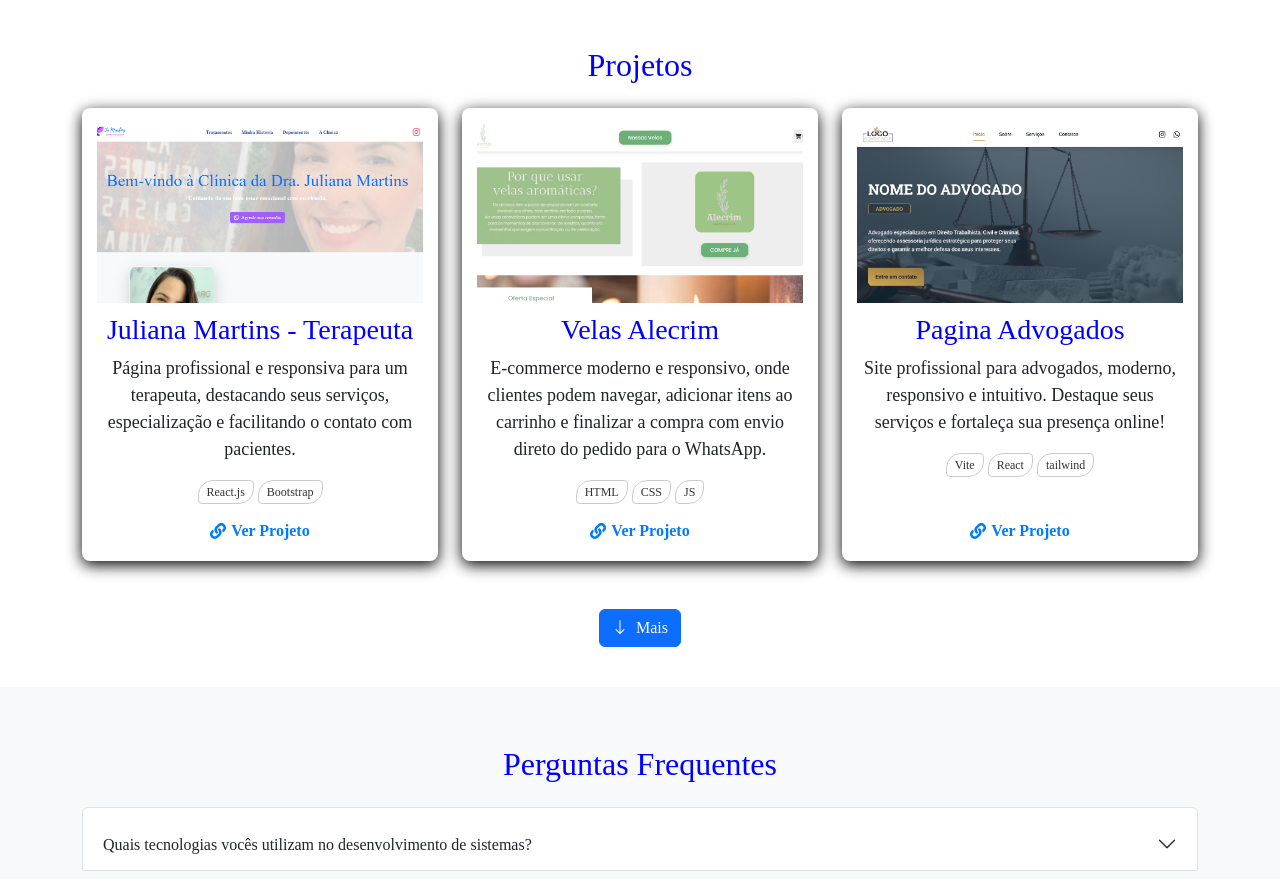
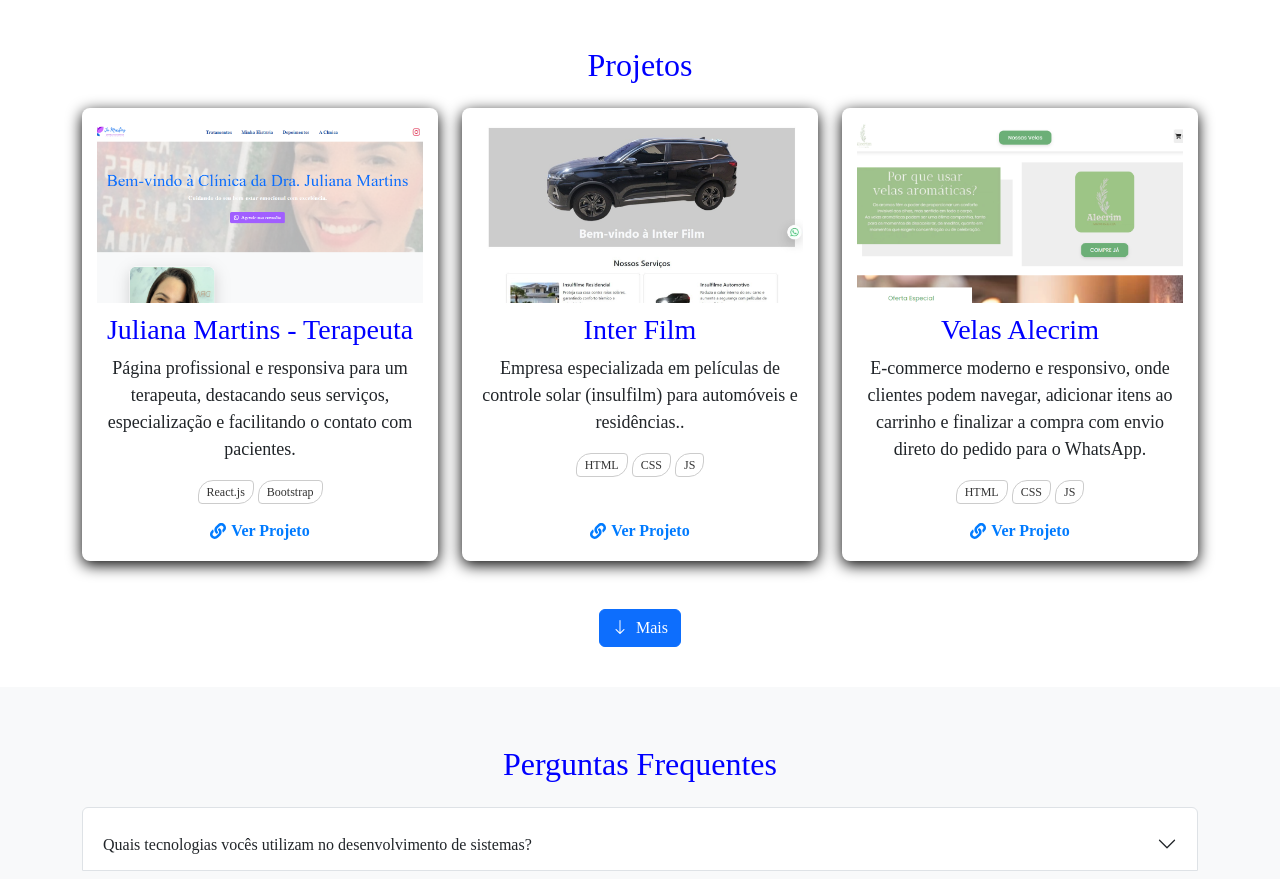
Before and after one commit to taisadefante/defansolucoesdigitais, a React (Create React App) app: page / in a window 1280 px wide. Shown: the part 1720-2599 px from the top of the page. Built offline with nearby package versions, Linux system fonts and the light colour scheme.

Commit message:
novo projeto

```diff
--- a/src/components/Portfolio.js
+++ b/src/components/Portfolio.js
@@ -11,6 +11,14 @@ const projects = [
     img: "assets/projetos/julianamartins_terapeuta.png",
     stacks: ["React.js", "Bootstrap"],
     deploy: "https://jumartins-terapeuta.vercel.app/",
+  },
+  {
+    title: "Inter Film",
+    description:
+      "Empresa especializada em películas de controle solar (insulfilm) para automóveis e residências..",
+    img: "assets/projetos/interFilm.jpeg",
+    stacks: ["HTML", "CSS", "JS"],
+    deploy: "https://interfilm.vercel.app/",
   },
   {
     title: "Velas Alecrim",
```
Also changed, not shown: public/assets/projetos/InterFilm.jpeg (added).
